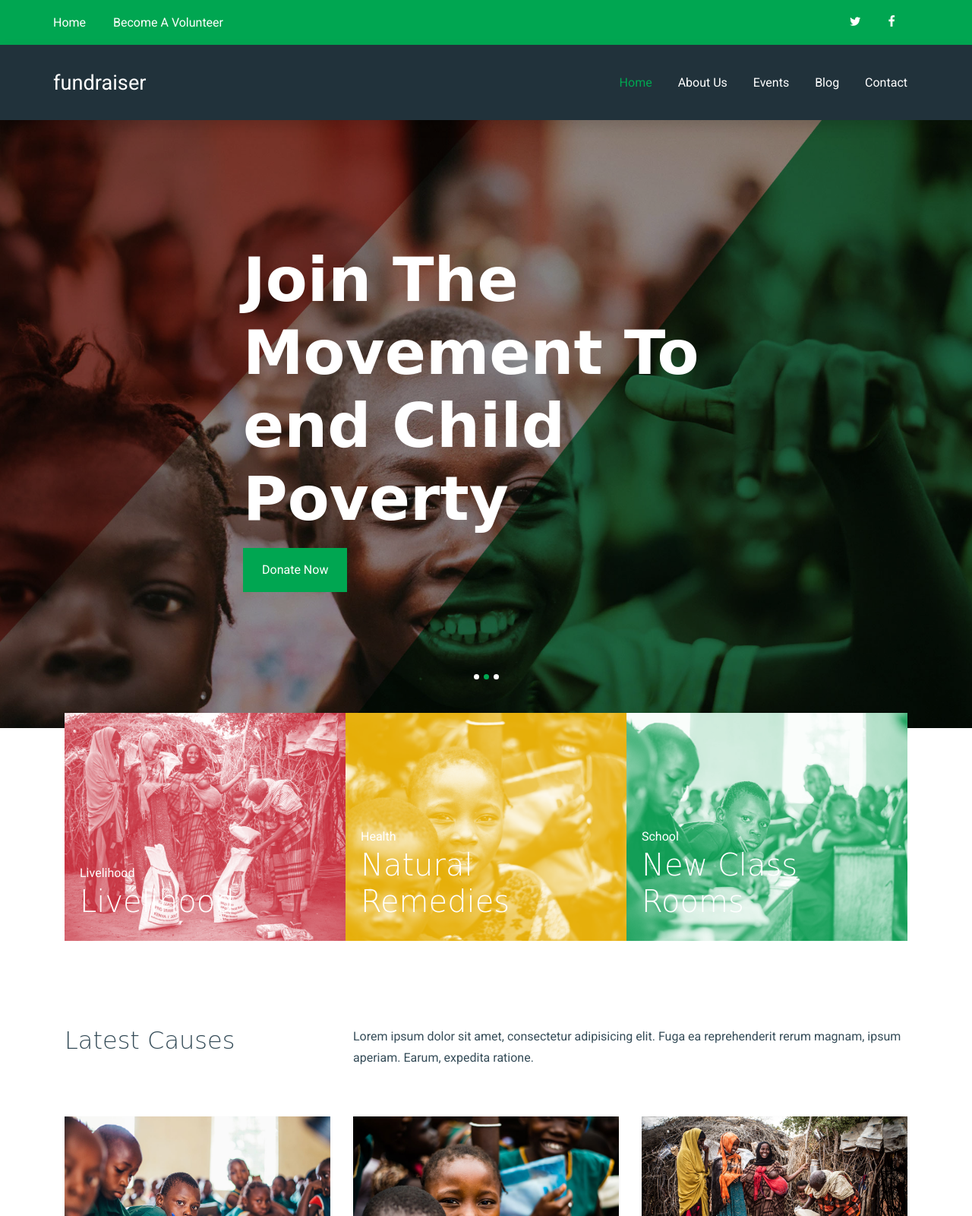
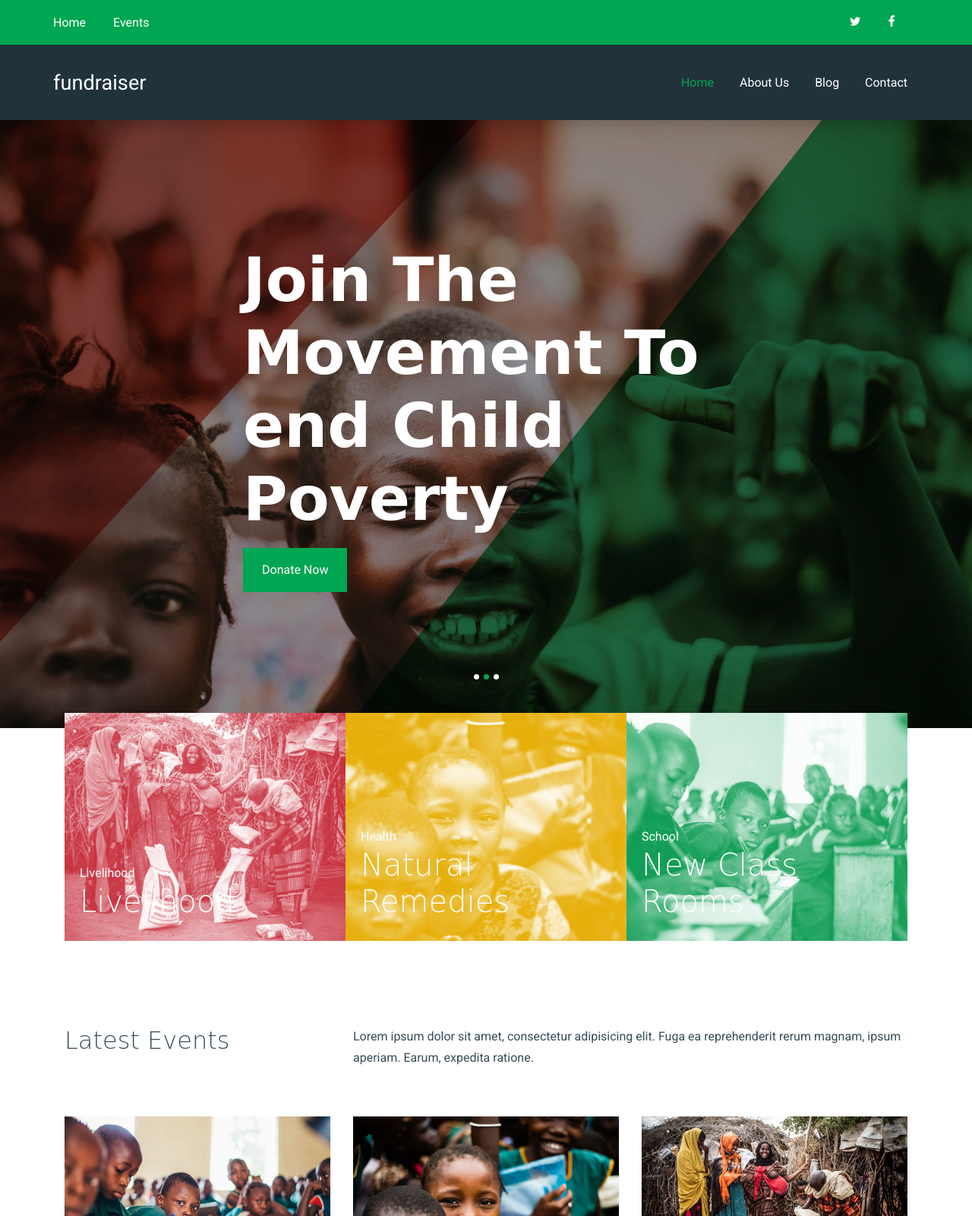
Before and after one commit to ajayDchandra/Englighting-lives, a plain HTML site: page index.html in a window 1280 px wide. Shown: the top 1600 px of the page at 76% size. Drawn offline with Linux system fonts and the light colour scheme; files whose address does not match are found by name; a web font is replaced by a local one.

Commit message:
Removed irrelevent options

```diff
--- a/index.html
+++ b/index.html
@@ -47,7 +47,7 @@
           <div class="row">
             <div class="col-md-6 text-md-left pl-0">
               <a href="#" class=" pr-3 pl-0">Home</a>
-              <a href="#" class="p-3">Become A Volunteer</a>
+              <a href="#" class="p-3">Events</a>
             </div>
             <div class="col-md-6 text-md-right">
               <a href="#" class="p-3"><span class="icon-twitter"></span></a>
@@ -71,7 +71,6 @@
               <ul class="site-menu main-menu js-clone-nav ml-auto d-none d-lg-block">
                 <li class="active"><a href="index.html" class="nav-link">Home</a></li>
                 <li><a href="about.html" class="nav-link">About Us</a></li>
-                <li><a href="about.html" class="nav-link">Events</a></li>
                 <li><a href="blog.html" class="nav-link">Blog</a></li>
                 <li><a href="contact.html" class="nav-link">Contact</a></li>
               </ul>
@@ -141,7 +140,7 @@
         <div class="row mb-5 align-items-st">
           <div class="col-md-4">
             <div class="heading-20219">
-              <h2 class="title text-cursive">Latest Causes</h2>
+              <h2 class="title text-cursive">Latest Events</h2>
             </div>
           </div>
           <div class="col-md-8">
```
Also changed, not shown: about.html (+0 -2 lines), blog.html (+0 -2 lines), contact.html (+0 -2 lines).
